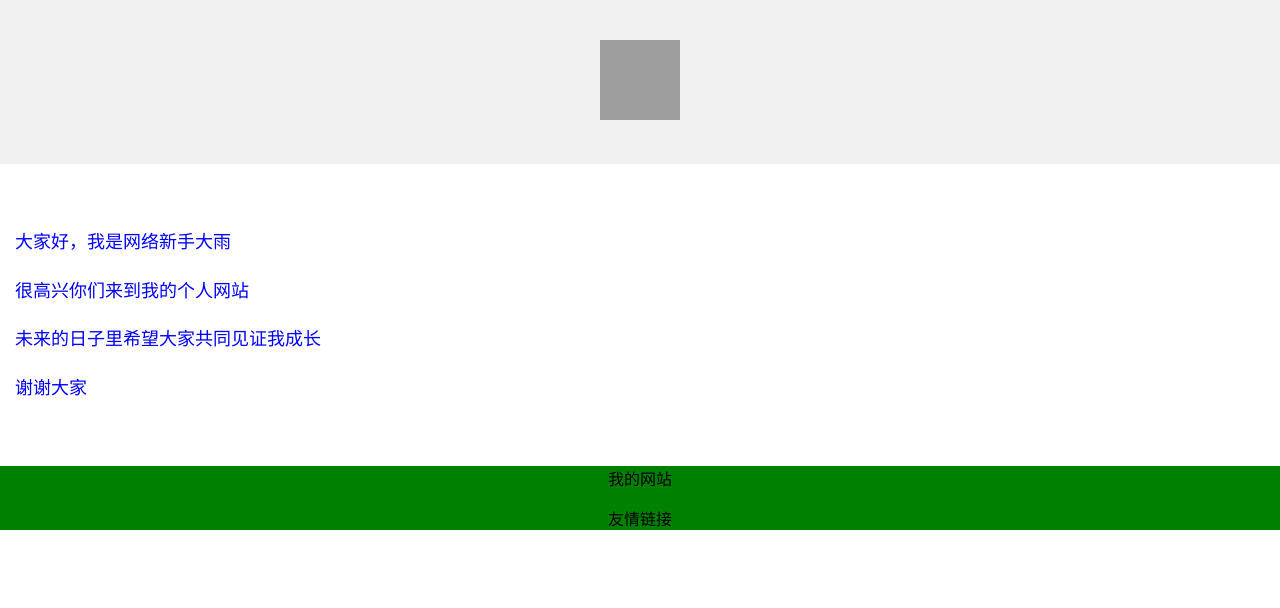
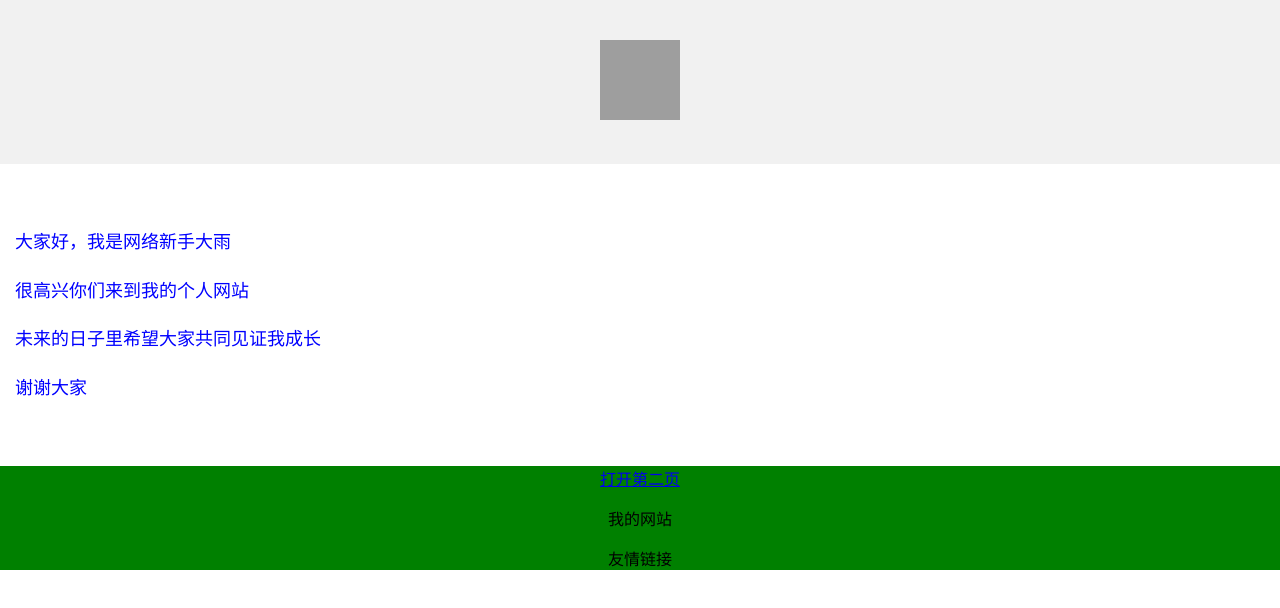
Before and after one commit to sunshineseasky/qingtian, a plain HTML site: page index.html in a window 1280 px wide. Drawn offline with Linux system fonts and the light colour scheme; grey boxes are pictures that could not be loaded.

Commit message:
Update index.html

```diff
--- a/index.html
+++ b/index.html
@@ -37,6 +37,7 @@
       font-size:12px;
       background-color:green;
       ">
+      <a href="Hi.html">打开第二页</a>
       <p>我的网站</p>
       <a herf="https://www.midorg.com/">友情链接</a>
     </div>
```
